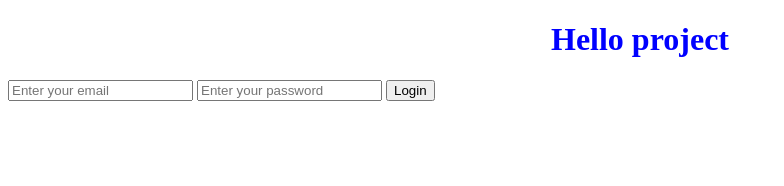
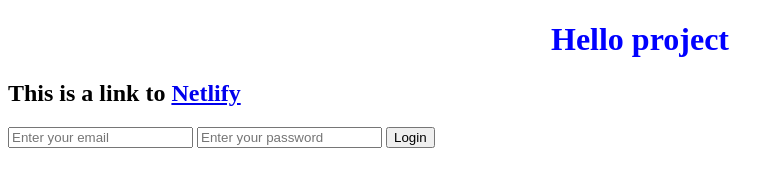
Before and after one commit to eszterbn/my-new-project, a plain HTML site: page index.html in a window 1280 px wide. Shown: the whole page, without its empty margins (0-784 px from the left). Drawn offline with Linux system fonts and the light colour scheme.

Commit message:
added link to Netlify

```diff
--- a/index.html
+++ b/index.html
@@ -9,6 +9,7 @@
   </head>
   <body>
     <h1>Hello project</h1>
+    <h2>This is a link to <a href="https://www.netlify.com/">Netlify</a></h2>
     <form>
       <input type="email" placeholder="Enter your email" />
       <input type="password" placeholder="Enter your password" />
```
